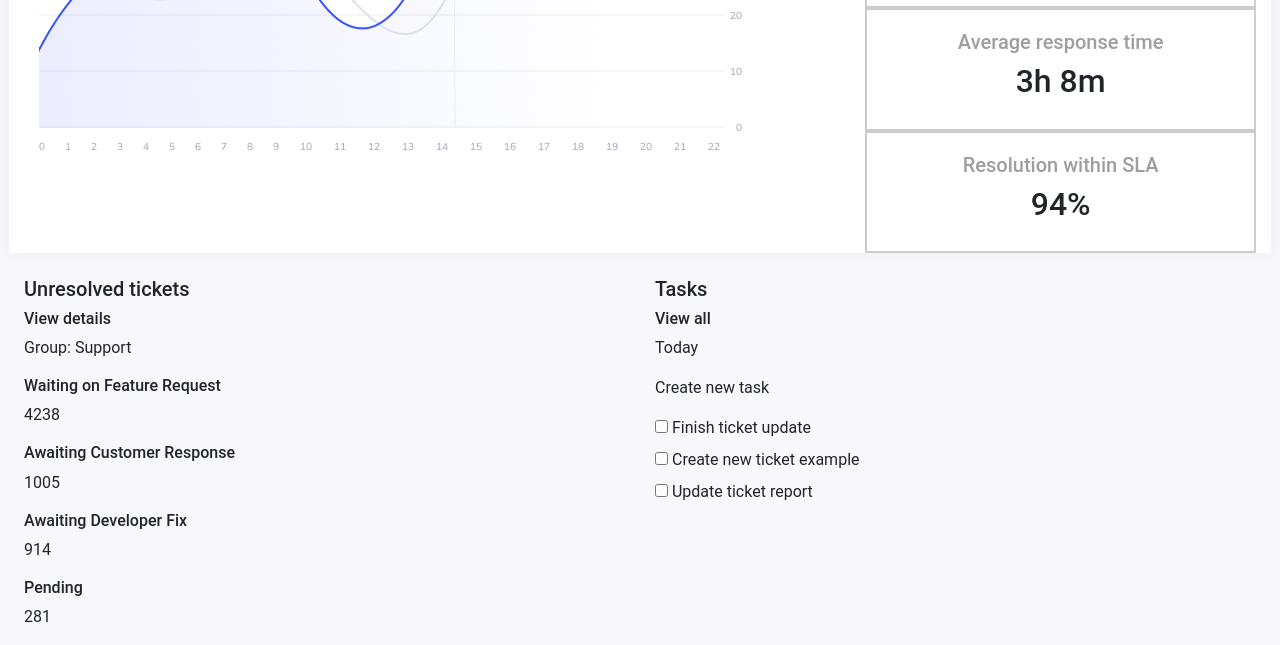
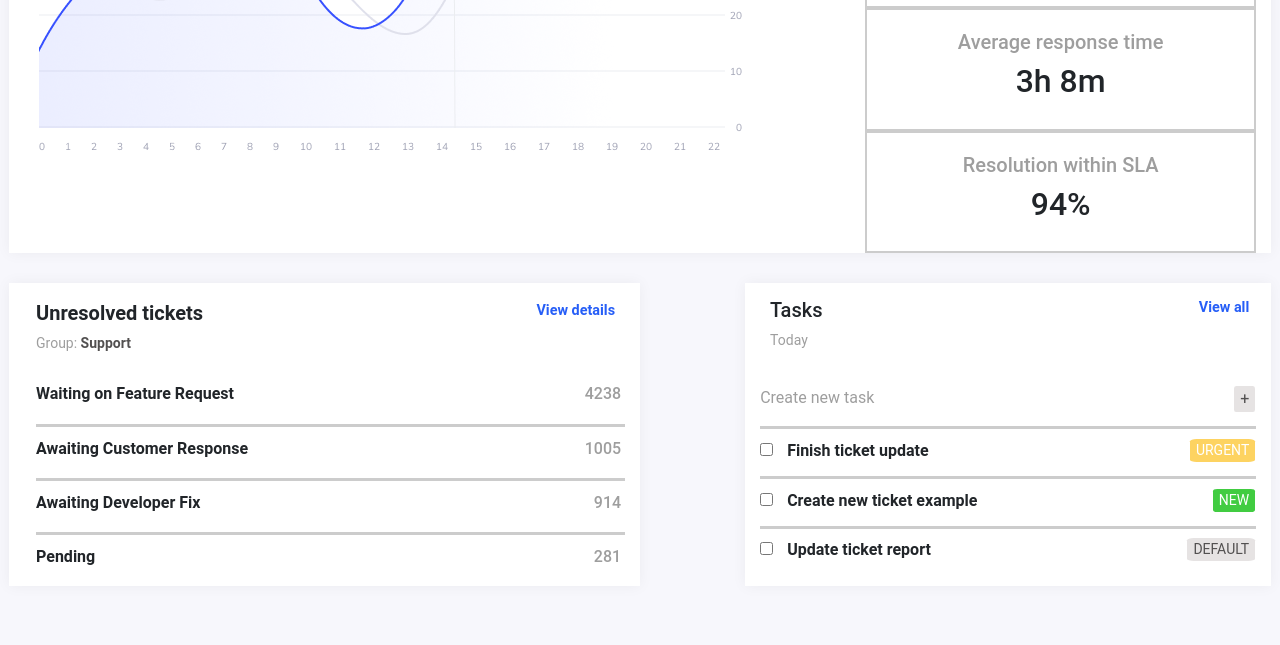
Before and after one commit to sp7infinity/project-design, a plain HTML site: page index.html in a window 1280 px wide. Shown: the part 639-1284 px from the top of the page. After the commit the page ends 1250 px from the top, so only its background shows below. Drawn offline with nearby package versions, Linux system fonts and the light colour scheme.

Commit message:
Styled the final row

```diff
--- a/css/main.css
+++ b/css/main.css
@@ -309,3 +309,117 @@ html { height: 100%;}
 }
 /* Stats card wrapped */
 /* Second row wrapped */
+
+/* Final row */
+.ticket-card {
+  box-shadow: 0 0 0.875rem 0 rgba(33,37,41,.05);
+  background-color: white;
+  margin-top: 0.5%;
+  margin-bottom: 2%;
+}
+
+.task-card {
+  box-shadow: 0 0 0.875rem 0 rgba(33,37,41,.05);
+  background-color: white;
+  margin: 0.5% 0 2% auto;
+}
+
+.task-header, .ticket-header {
+  margin: 3% 2%;
+}
+
+.td-foot {
+  color: rgb(158, 158, 158);
+  font-size: 0.875rem;
+}
+
+.sup {
+  color: rgb(82, 80, 80);
+  font-weight: 600;
+}
+
+.bl-view {
+  color: rgb(38, 94, 247);
+  border: none;
+  background-color: white;
+  font-size: 0.9rem;
+  font-weight: 600;
+  position: absolute;
+  right: 3%;
+}
+
+.ticket-row {
+  margin-left: 2%;
+  padding: 2% 0;
+  border-bottom: rgb(204, 204, 204);
+  border-bottom-style: solid;
+}
+
+.tr-last {
+  border: none;
+}
+
+.tick-stat {
+  color: rgb(158, 158, 158);
+  position: absolute;
+  right: 3%;
+}
+
+.task-row, .tar-fir {
+  border-bottom: rgb(204, 204, 204);
+  border-bottom-style: solid;
+}
+
+.tar-last {
+  border: none;
+}
+
+.tar-fir {
+  margin-top: 7%;
+  color: rgb(158, 158, 158);
+}
+
+.add {
+  color: rgb(82, 80, 80);
+  background-color: rgb(230, 227, 227);
+  border: none;
+  border-radius: 10%;
+  position: absolute;
+  right: 3%;
+}
+
+.task-row {
+  margin-top: 1%;
+  padding: 1% 0;
+}
+
+.pri-ur {
+  background-color: rgb(253, 211, 97);
+  color: white;
+  border-radius: 10%;
+  border: none;
+  font-size: 0.875rem;
+  position: absolute;
+  right: 3%;
+}
+
+.pri-new {
+  background-color: rgb(65, 204, 65);
+  color: white;
+  border-radius: 10%;
+  border: none;
+  font-size: 0.875rem;
+  position: absolute;
+  right: 3%;
+}
+
+.pri-def {
+  color: rgb(82, 80, 80);
+  background-color: rgb(230, 227, 227);
+  border-radius: 10%;
+  border: none;
+  font-size: 0.875rem;
+  position: absolute;
+  right: 3%;
+}
+/* Final row wrapped */
--- a/index.html
+++ b/index.html
@@ -289,27 +289,33 @@
                                         <div class="col-sm-6 ticket-card">
 
                                             <div class="ticket-header">
-                                                <h5>Unresolved tickets</h5>
-                                                <h6>View details</h6>
-                                                <p>Group: Support</p>
+                                                <h5>
+                                                    <b>Unresolved tickets</b>
+                                                    <button type="button" class="bl-view">View details</button>
+                                                </h5>
+                                                <p class="td-foot">Group: <span class="sup">Support</span></p>
                                             </div>
 
                                             <div class="ticket-desc">
                                                 <div class="ticket-row">
-                                                    <h6>Waiting on Feature Request</h6>
-                                                    <p>4238</p>
+                                                    <h6>
+                                                        <b>Waiting on Feature Request</b> <span class="tick-stat">4238</span>
+                                                    </h6>
                                                 </div>
                                                 <div class="ticket-row">
-                                                    <h6>Awaiting Customer Response</h6>
-                                                    <p>1005</p>
+                                                    <h6>
+                                                        <b>Awaiting Customer Response</b> <span class="tick-stat">1005</span>
+                                                    </h6>
                                                 </div>
                                                 <div class="ticket-row">
-                                                    <h6>Awaiting Developer Fix</h6>
-                                                    <p>914</p>
+                                                    <h6>
+                                                        <b>Awaiting Developer Fix</b> <span class="tick-stat">914</span>
+                                                    </h6>
                                                 </div>
-                                                <div class="ticket-row">
-                                                    <h6>Pending</h6>
-                                                    <p>281</p>
+                                                <div class="ticket-row tr-last">
+                                                    <h6>
+                                                        <b>Pending</b> <span class="tick-stat">281</span>
+                                                    </h6>
                                                 </div>
                                             </div>
 
@@ -317,29 +323,37 @@
                                         <!-- Tickets wrapped -->
 
                                         <!-- Tasks -->
-                                        <div class="col-sm-6 task-card">
+                                        <div class="col-sm-5 task-card">
 
                                             <div class="task-header">
-                                                <h5>Tasks</h5>
-                                                <h6>View all</h6>
-                                                <p>Today</p>
+                                                <h5>
+                                                    Tasks
+                                                    <button type="button" class="bl-view">View all</button>
+                                                </h5>
+                                                <p class="td-foot">Today</p>
                                             </div>
 
                                             <div class="task-desc">
-                                                <div class="task-row">
-                                                    <p>Create new task</p>
+                                                <div class="tar-fir">
+                                                    <p>
+                                                        Create new task
+                                                        <button type="button" class="add">+</button>
+                                                    </p>
                                                 </div>
                                                 <div class="task-row">
-                                                    <input type="checkbox" name="task">
-                                                    <label for="task1">Finish ticket update</label>
+                                                    <input type="checkbox" name="task" style="margin-right: 10px">
+                                                    <label for="task1"><b>Finish ticket update</b></label>
+                                                    <button type="button" class="pri-ur">URGENT</button>
                                                 </div>
                                                 <div class="task-row">
-                                                    <input type="checkbox" name="task">
-                                                    <label for="task2">Create new ticket example</label>
+                                                    <input type="checkbox" name="task" style="margin-right: 10px">
+                                                    <label for="task2"><b>Create new ticket example</b></label>
+                                                    <button type="button" class="pri-new">NEW</button>
                                                 </div>
-                                                <div class="task-row">
-                                                    <input type="checkbox" name="task">
-                                                    <label for="task3">Update ticket report</label>
+                                                <div class="task-row tar-last">
+                                                    <input type="checkbox" name="task" style="margin-right: 10px" >
+                                                    <label for="task3"><b>Update ticket report</b></label>
+                                                    <button type="button" class="pri-def">DEFAULT</button>
                                                 </div>
                                             </div>
                                         </div>
@@ -364,7 +378,6 @@
             $('#bar').click(function(){
                 $(this).toggleClass('open');
                 $('#page-content-wrapper ,#sidebar-wrapper').toggleClass('toggled' );
-
             });
 
         </script>
```
